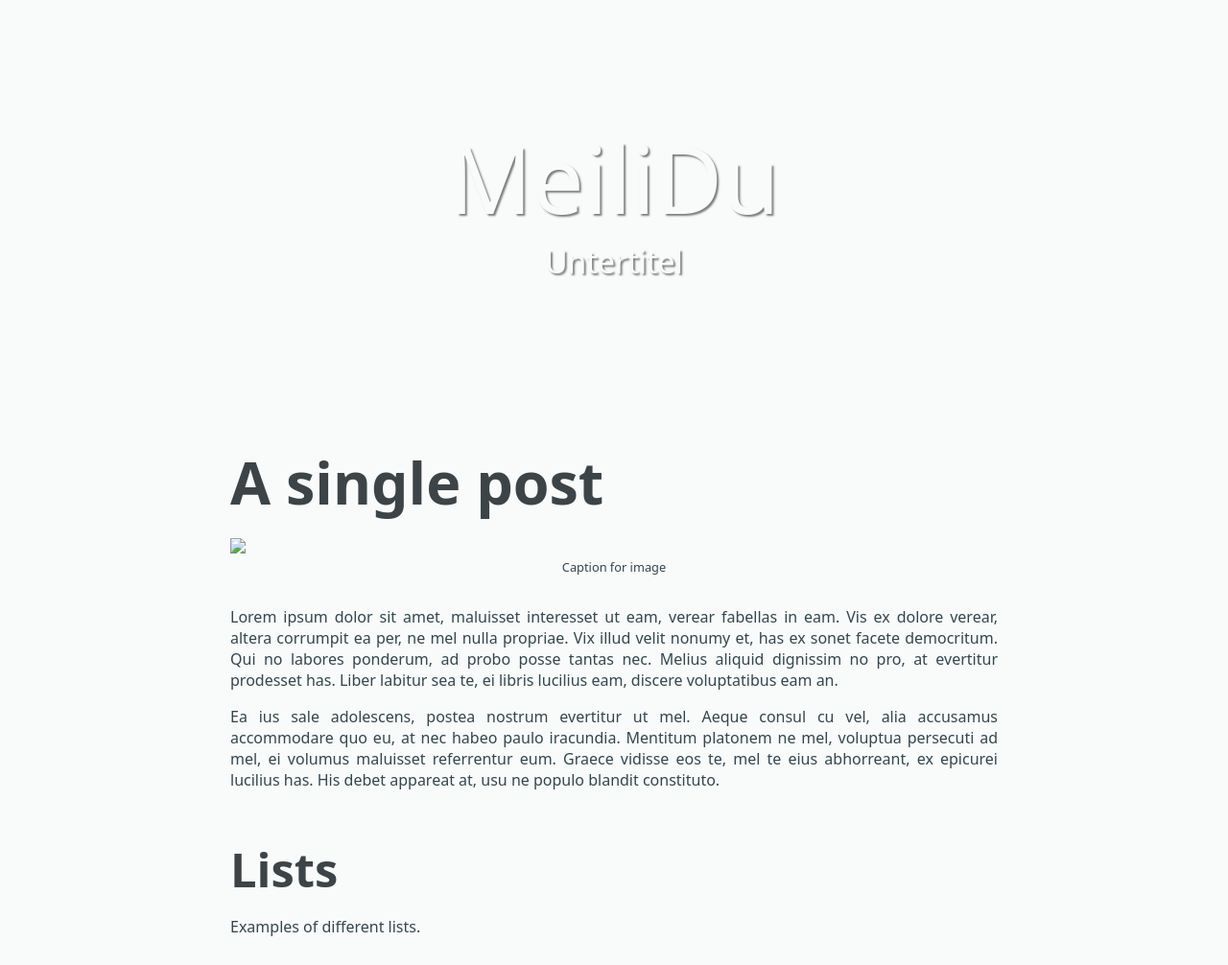
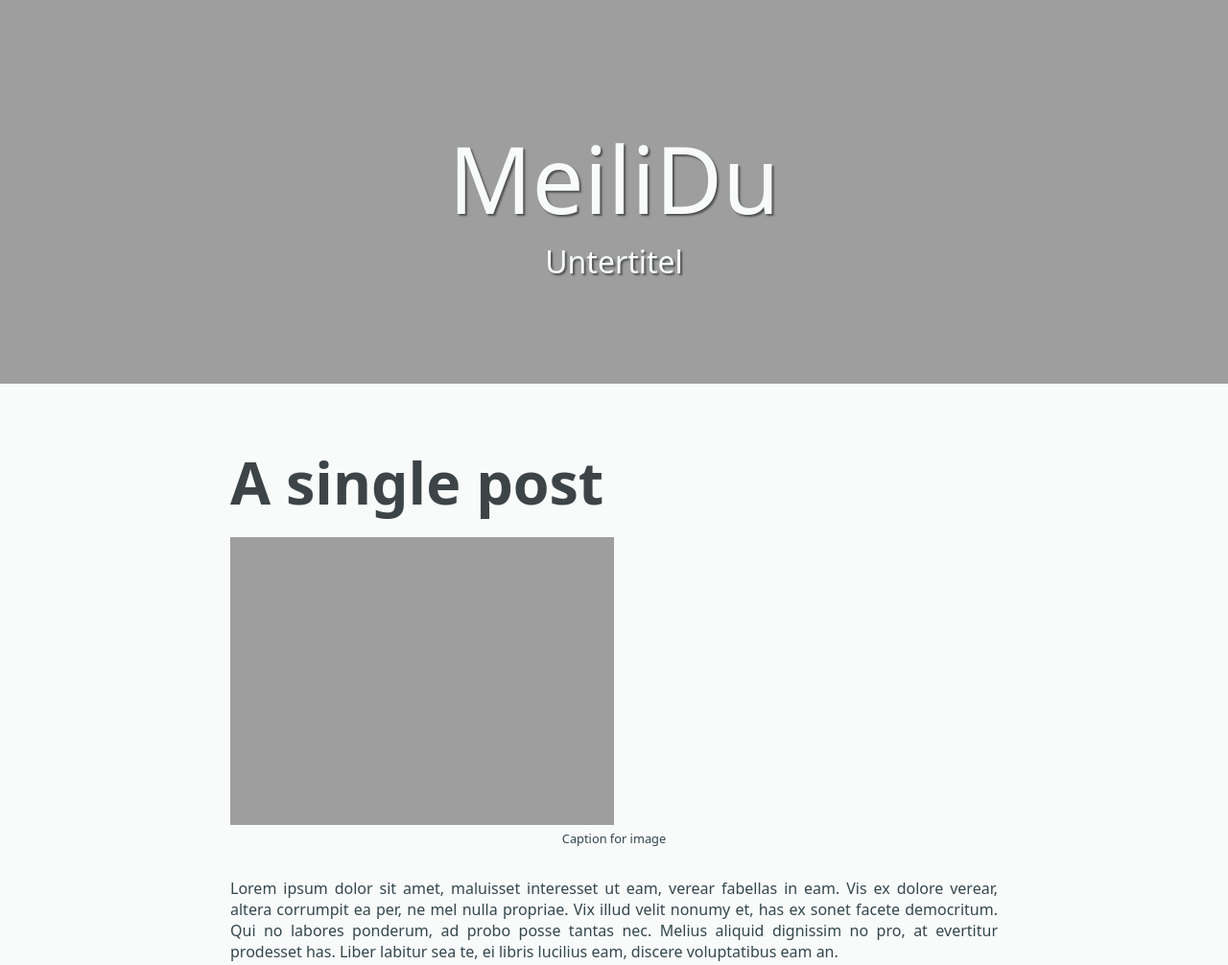
Before and after one commit to HoverBaum/meilidu, a website: page post.html in a window 1280 px wide. Shown: the top 1006 px of the page at 96% size. Drawn offline with Linux system fonts and the light colour scheme; the site is published under a folder, as on GitHub Pages, so addresses that start at the root find nothing; a web font is replaced by a local one.

Commit message:
:bug: update links for gh-pages

```diff
--- a/post.html
+++ b/post.html
@@ -19,7 +19,7 @@
 			<h1 class="article__headline">A single post</h1>
 
 			<figure class="figure">
-				<img class="figure__image" src="/assets/bambus.jpg" />
+				<img class="figure__image" src="assets/bambus.jpg" />
 				<figcaption class="figure__caption">
 					Caption for image
 				</figcaption>
--- a/styl/header.styl
+++ b/styl/header.styl
@@ -7,7 +7,7 @@ filter(n)
 	filter n
 
 .header
-	background-image: url("/img/header.jpg")
+	background-image: url("img/header.jpg")
 	background-position: center
 	background-repeat: no-repeat
 	background-size: cover
```
Also changed, not shown: css/style.css.
